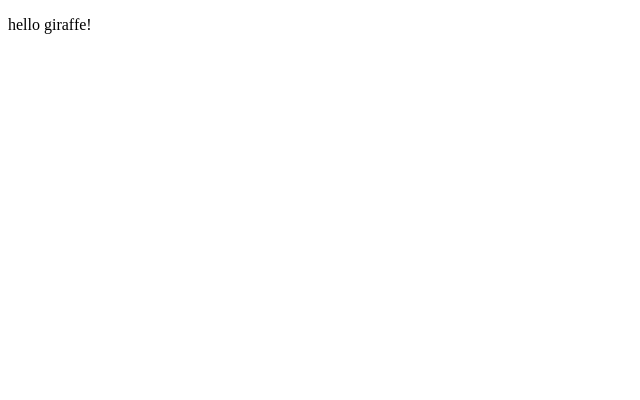
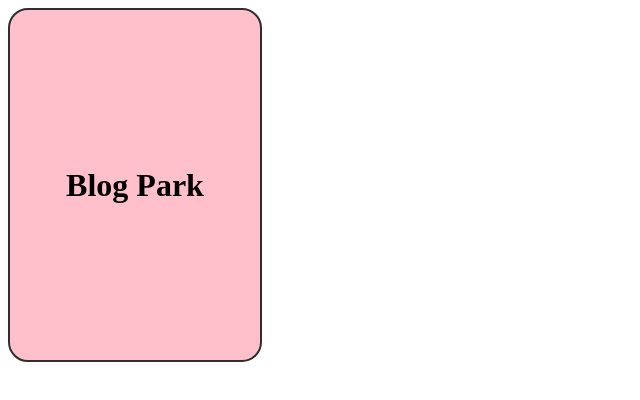
Before and after one commit to ParkGiraffe/giraffe-park-hub, a Next.js app: page / in a window 1280 px wide. Shown: the top 400 px of the page, without its empty margins (0-640 px from the left). Built offline with nearby package versions, Linux system fonts and the light colour scheme.

Commit message:
UI 구현 시작, 임시 Frame, ParkText 제작

```diff
--- /dev/null
+++ b/src/components/Frame.tsx
@@ -0,0 +1,14 @@
+import styled from "styled-components";
+
+const Frame = styled.div`
+  background-color: pink;
+  width: 250px;
+  height: 350px;
+  border-radius: 20px;
+  border: 2px solid #2e2e2e;
+  display: flex;
+  justify-content: center;
+  align-items: center;
+`
+
+export default Frame;
--- /dev/null
+++ b/src/components/ParkText.tsx
@@ -0,0 +1,7 @@
+import styled from "styled-components";
+
+const ParkText = styled.h1`
+  font-size: 25;
+`;
+
+export default ParkText;
--- /dev/null
+++ b/src/components/Section.tsx
@@ -0,0 +1,12 @@
+import ParkText from "./ParkText";
+import Frame from "./Frame";
+
+const Section = () => {
+  return(
+    <Frame>
+      <ParkText>Blog Park</ParkText>
+    </Frame>
+  )
+}
+
+export default Section;
--- a/src/pages/HomePage.tsx
+++ b/src/pages/HomePage.tsx
@@ -1,7 +1,9 @@
+import Section from "@/components/Section";
+
 const HomePage = () => {
   return (
     <div>
-      <p>hello giraffe!</p>
+      <Section />
     </div>
   );
 };
```
Also changed, not shown: src/components/DesText.tsx (added, +7 -0 lines), src/components/LinkButton.tsx (added).
